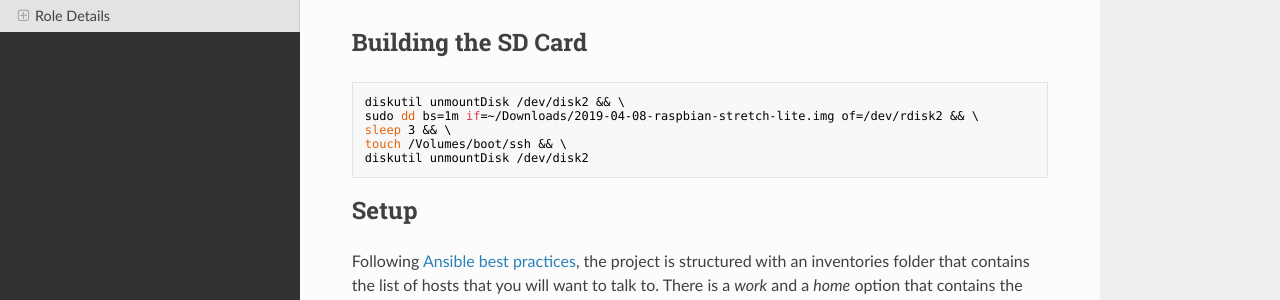
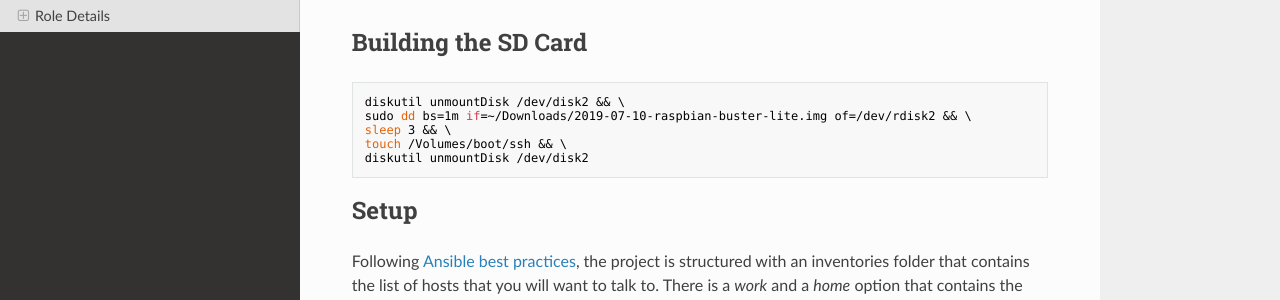
Before and after one commit to bbrietzke/anisble, an MkDocs documentation site: the page built from docs/index.md, in a window 1280 px wide and 900 px high. Shown: the part 254-554 px from the top of the window. Built offline with MkDocs 1.6.1, drawn with Linux system fonts in a browser that asks for light colours; nearby versions of some CDN libraries.

Commit message:
Updating for the new version of Raspbian

````diff
--- a/docs/index.md
+++ b/docs/index.md
@@ -9,7 +9,7 @@ and doing your own thing.
 
 ```
 diskutil unmountDisk /dev/disk2 && \
-sudo dd bs=1m if=~/Downloads/2019-04-08-raspbian-stretch-lite.img of=/dev/rdisk2 && \
+sudo dd bs=1m if=~/Downloads/2019-07-10-raspbian-buster-lite.img of=/dev/rdisk2 && \
 sleep 3 && \
 touch /Volumes/boot/ssh && \
 diskutil unmountDisk /dev/disk2
````
Also changed, not shown: 1 other file.
